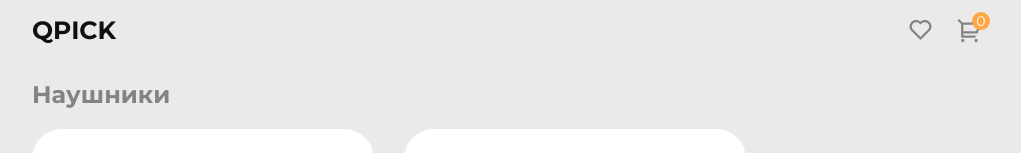
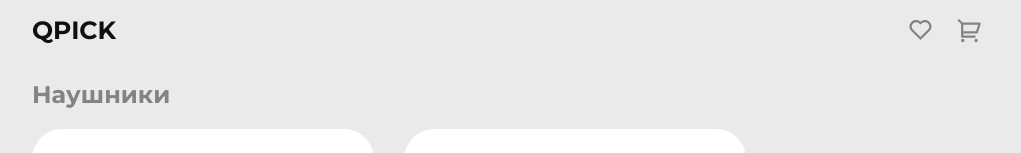
Before and after one commit to ravgusha/qpick, a React (Create React App) app: page / in a window 1280 px wide. Shown: the top 153 px of the page, without its empty margins (133-1154 px from the left). Built offline with nearby package versions, Linux system fonts and the light colour scheme.

Commit message:
feat: add header cart counting

```diff
--- a/src/cartSlice.js
+++ b/src/cartSlice.js
@@ -1,7 +1,14 @@
 import { createSlice } from "@reduxjs/toolkit";
 
 
-const initialState = {
+// interface IState {
+//     cartItems: ICard[],
+//     amount: number,
+//     total: number,
+//   }
+
+
+const initialState  = {
     cartItems: [],
     amount: 0,
     total: 0,
--- a/src/components/Card/index.tsx
+++ b/src/components/Card/index.tsx
@@ -2,15 +2,14 @@ import { useDispatch } from 'react-redux';
 import './style.scss';
 import { addToCart } from '../../cartSlice';
 
-
-interface ICard {
+export interface ICard {
   img: string;
   title: string;
   price: string;
   rate: string;
   id: number;
+  amount?: number;
 }
-
 
 const Card = ({ img, price, title, rate, id }: ICard) => {
   const dispatch = useDispatch();
--- a/src/components/Header/index.tsx
+++ b/src/components/Header/index.tsx
@@ -3,9 +3,20 @@ import Logo from '../Logo';
 
 import './style.scss';
 import { useSelector } from 'react-redux';
+import { ICard } from '../Card';
+
+interface IState {
+  cartItems: ICard[];
+  amount: number;
+  total: number;
+}
+
+interface IStore {
+  cart: IState;
+}
 
 const Header = () => {
-  const count = useSelector((state) => state.cart.amount)
+  const count = useSelector((state: IStore) => state.cart.amount);
 
   return (
     <header>
@@ -13,8 +24,8 @@ const Header = () => {
         <Logo />
         <div className="header-right">
           <button className="btn-favs"></button>
-          <Link to="/cart"  className="btn-cart">
-            <span className="cart-count">{count}</span>
+          <Link to="/cart" className="btn-cart">
+            {count ? <span className="cart-count">{count}</span> : null}
             <button></button>
           </Link>
         </div>
```
